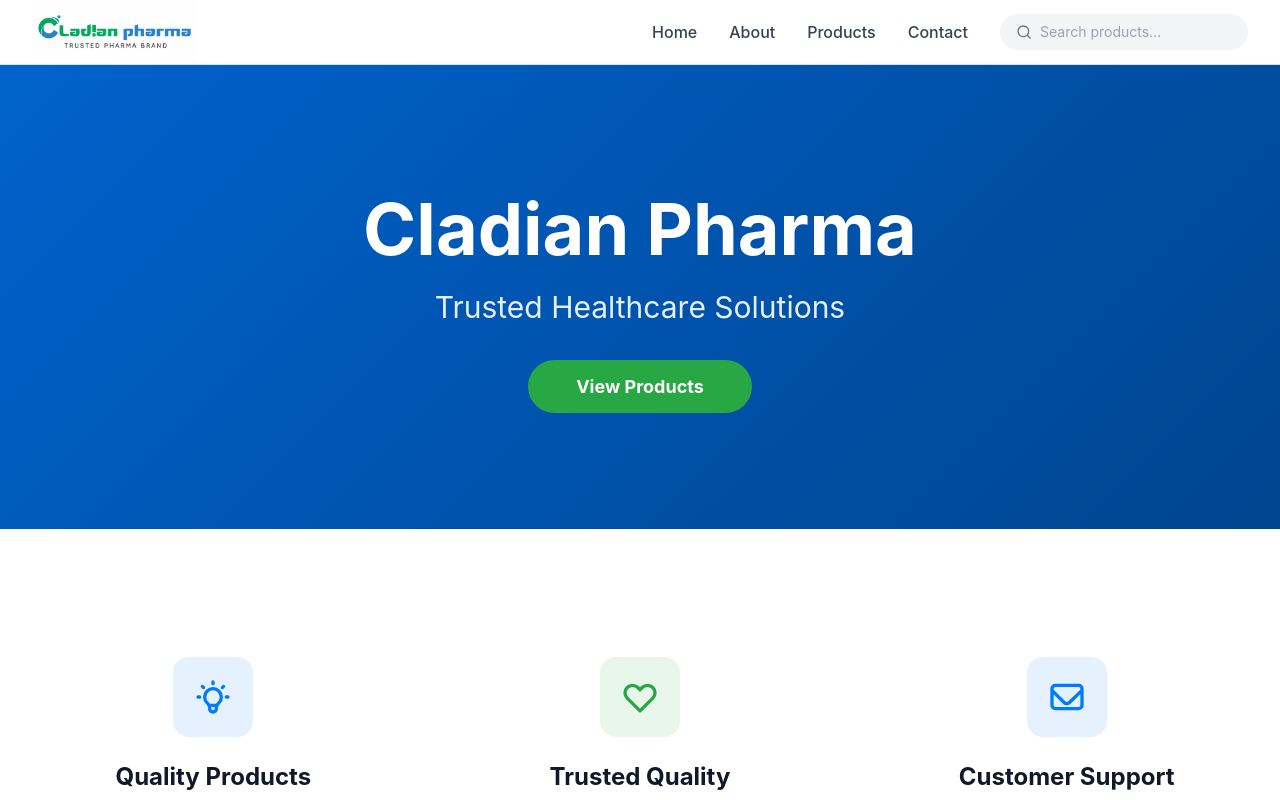
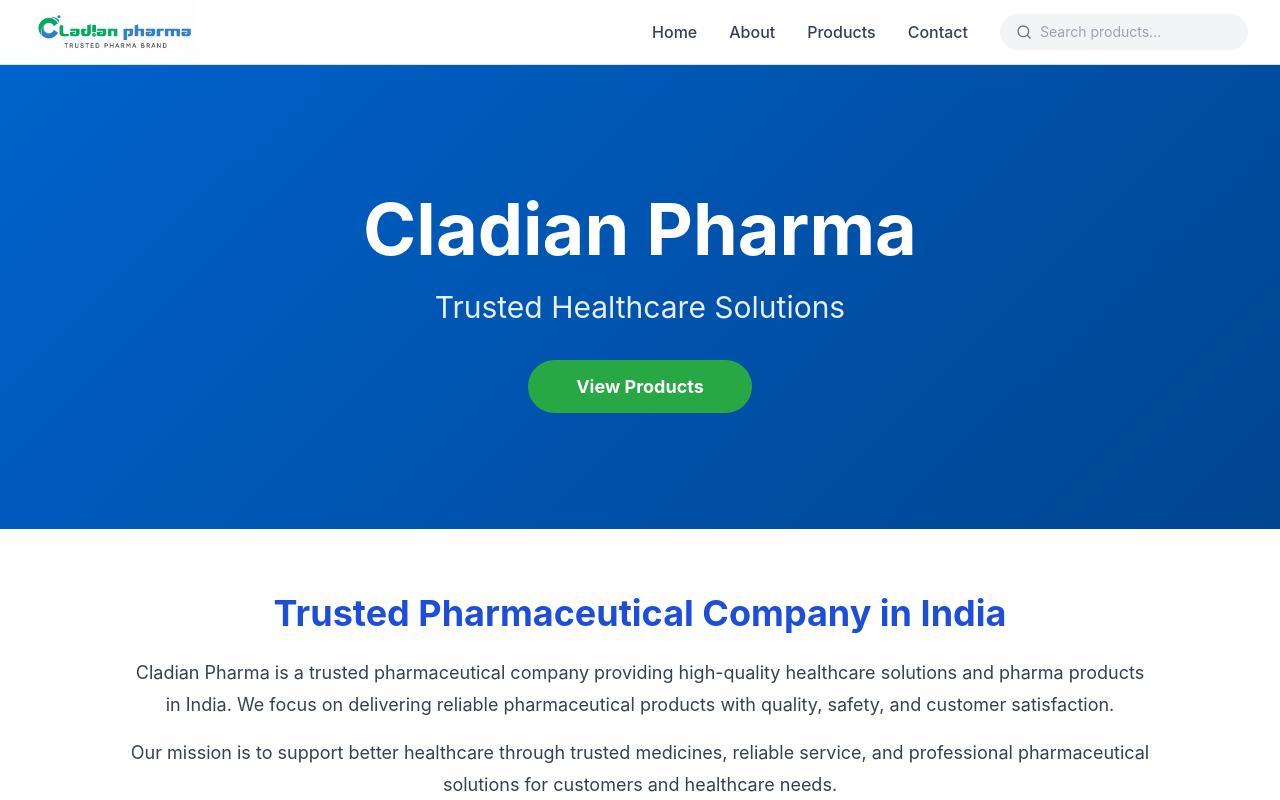
Before and after one commit to vinay1226n/pharma, a React (Vite) app in the folder frontend-user/: page / in a window 1280 px wide. Shown: the top 800 px of the page. Built offline with nearby package versions, Linux system fonts and the light colour scheme; no server answers.

Commit message:
Add SEO content section to Home page
Added SEO content section with company information and mission statement.

```diff
--- a/frontend-user/src/pages/Home.jsx
+++ b/frontend-user/src/pages/Home.jsx
@@ -21,6 +21,28 @@
           </Link>
         </div>
       </section>
+       {/* SEO Content */}
+      <section className="py-16 bg-white px-6">
+        <div className="max-w-5xl mx-auto text-center">
+          <h2 className="text-4xl font-bold text-blue-700 mb-6">
+            Trusted Pharmaceutical Company in India
+          </h2>
+
+          <p className="text-gray-700 text-lg leading-8 mb-4">
+            Cladian Pharma is a trusted pharmaceutical company providing
+            high-quality healthcare solutions and pharma products in India.
+            We focus on delivering reliable pharmaceutical products with
+            quality, safety, and customer satisfaction.
+          </p>
+
+          <p className="text-gray-700 text-lg leading-8">
+            Our mission is to support better healthcare through trusted
+            medicines, reliable service, and professional pharmaceutical
+            solutions for customers and healthcare needs.
+          </p>
+        </div>
+      </section>
+
 
       {/* Features */}
       <section className="py-24 bg-white">
```
